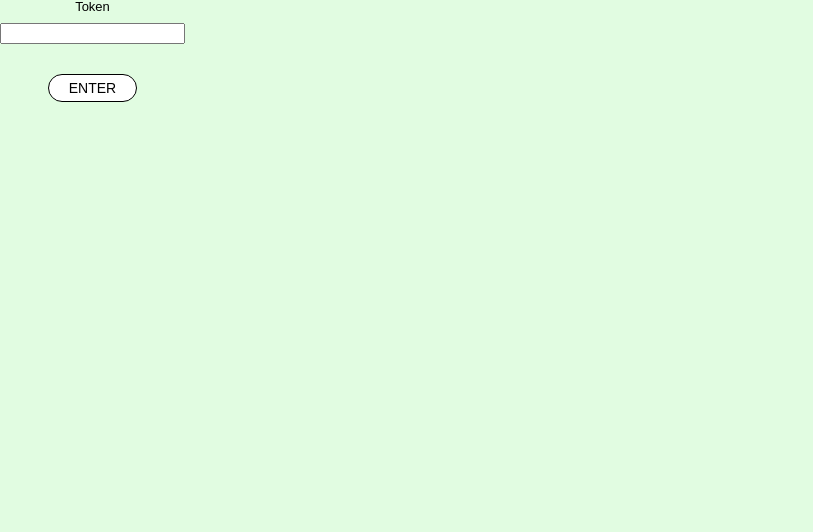
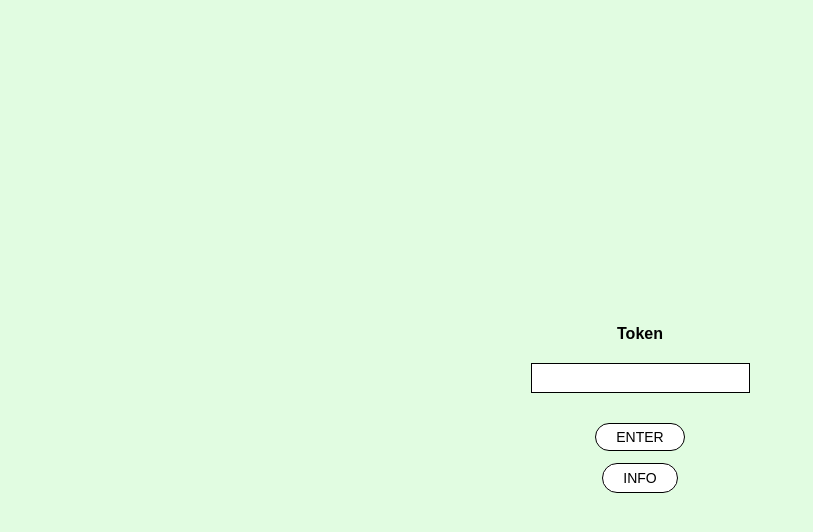
Before and after one commit to oleggr/SchedulePlanner, a React (Create React App) app in the folder frontend/: page / in a window 1280 px wide. Shown: the top 532 px of the page, without its empty margins (0-813 px from the left). Built offline with nearby package versions, Linux system fonts and the light colour scheme.

Commit message:
auth page updated and added config file

```diff
--- a/frontend/src/App.js
+++ b/frontend/src/App.js
@@ -2,13 +2,13 @@ import React, { useState } from "react";
 import './App.css';
 import Grid from "./components/Grid";
 import Auth from "./components/Auth";
+import {expected_token} from "./Config";
 
 import Cookies from 'universal-cookie';
 
 
 function App() {
   const cookies = new Cookies();
-  let expected_token = 'xxx';
   let client_token = cookies.get('auth');
 
   const queryParams = new URLSearchParams(window.location.search);
--- /dev/null
+++ b/frontend/src/Config.js
@@ -0,0 +1 @@
+export const expected_token = "Your custom token"
--- /dev/null
+++ b/frontend/src/components/Auth.css
@@ -0,0 +1,18 @@
+div.login {
+  display: flex;
+  width: 100%;
+  flex-direction: column;
+  justify-self: flex-start;
+  align-self: center;
+  justify-content: center;
+}
+
+input.tokenfiled {
+  text-align: center;
+  font-size: 16px;
+  line-height: 10px;
+  color: black;
+  padding: 5px;
+  border: 1px solid black;
+  cursor: text;
+}
--- a/frontend/src/components/Auth.js
+++ b/frontend/src/components/Auth.js
@@ -1,10 +1,11 @@
 import React, {useState} from "react";
-
+import './Auth.css';
 import Cookies from 'universal-cookie';
 
 const Auth = () => {
   const cookies = new Cookies();
   const [token_val, setToken] = useState();
+  const info_link = "https://t.me/grit4in"
 
   const saveTokenByEnter = (e) => {
     if (e.key === 'Enter') {
@@ -22,10 +23,13 @@ const Auth = () => {
   }
 
   return (
-    <div>
-      <label htmlFor="token">Token </label>
+    <div className="login">
+      <h1>
+        <label htmlFor="token">Token </label>
+      </h1>
       <div>
         <input
+          className="tokenfiled"
           type="text"
           id="token"
           value={token_val}
@@ -33,6 +37,12 @@ const Auth = () => {
           onChange={(e) => saveToken(e)}
         />
         <button onClick={validate}>Enter</button>
+        <a
+          className="btn"
+          href={info_link}
+          target="_blank"
+          rel="noreferrer"
+          >Info</a>
       </div>
     </div>
   );
```
